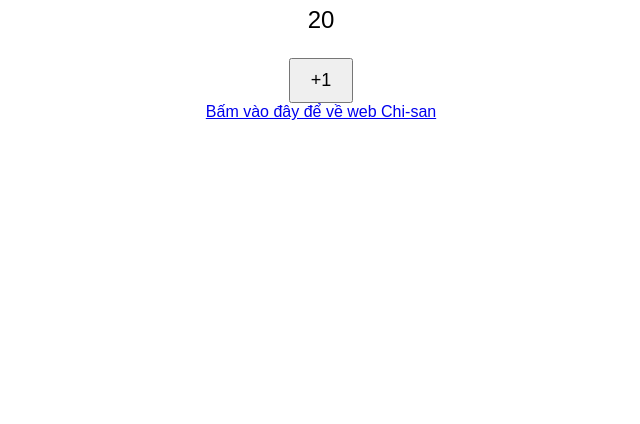
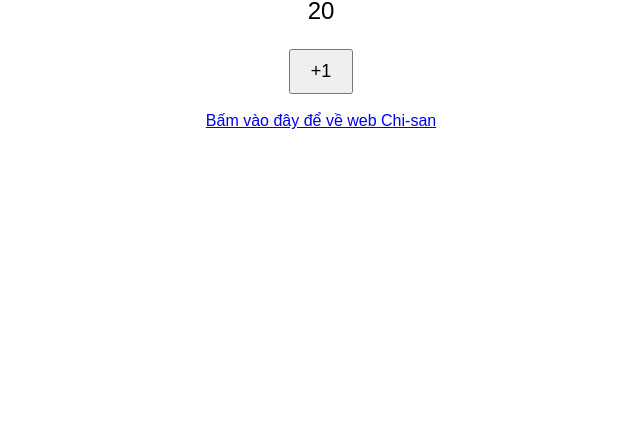
Before and after one commit to RizeElxtric/Tro_Counter, a website: page public/index.html in a window 1280 px wide. Shown: the part 376-800 px from the top of the page, without its empty margins (319-959 px from the left). Drawn offline with Linux system fonts and the light colour scheme; no server answers.

Commit message:
Add index.html22222

```diff
--- a/public/index.html
+++ b/public/index.html
@@ -10,7 +10,7 @@
     <div class="container">
         <h1>Số lần anh em bị Trố'd</h1>
         <p id="counter">20</p>
-        <button id="counterButton" onclick="incrementCounter()">+1</button><br>
+        <button id="counterButton" onclick="incrementCounter()">+1</button><br><br>
         <a href="https://chi-san-counter.onrender.com/">Bấm vào đây để về web Chi-san<a>
     </div>
     <script src="script.js"></script>
```
